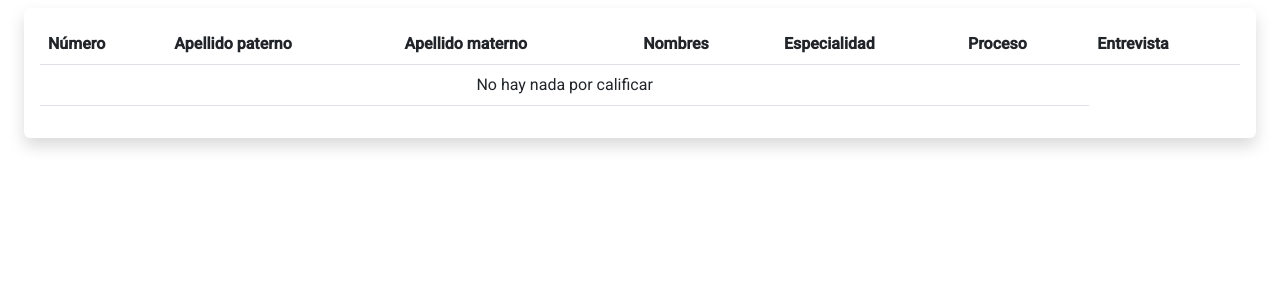
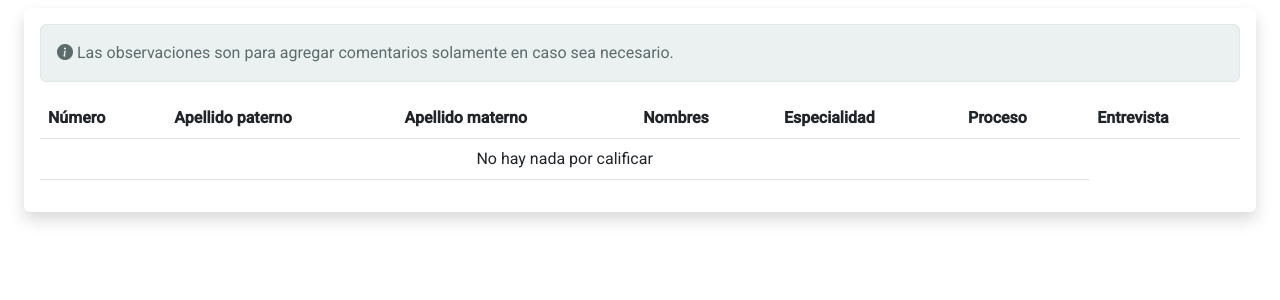
Before and after one commit to DIAD-PUCP/entrevistas-bachillerato, a FastAPI app: template templates/listado-a-calificar.tpl.html in a window 1280 px wide. Shown: the part 56-356 px from the top of the page. Run offline with FastAPI, Linux system fonts and the light colour scheme; the template is opened without the code that fills it, so the values that code supplies are empty; parts of the project's set-up code (start-up, migrations or seed data) failed here and were passed over; some libraries are stand-ins or nearby versions.

Commit message:
se añade mensaje aclaratorio de observaciones

```diff
--- a/templates/listado-a-calificar.tpl.html
+++ b/templates/listado-a-calificar.tpl.html
@@ -1,5 +1,8 @@
 {% extends "base.tpl.html" %}
 {% block content %}
+<div class="alert alert-secondary" role="alert">
+  <i class="bi bi-info-circle-fill"></i> Las observaciones son para agregar comentarios solamente en caso sea necesario.
+</div>
 <div class="table-responsive">
     <table class="table" hx-boost="true">
         <thead>
```
